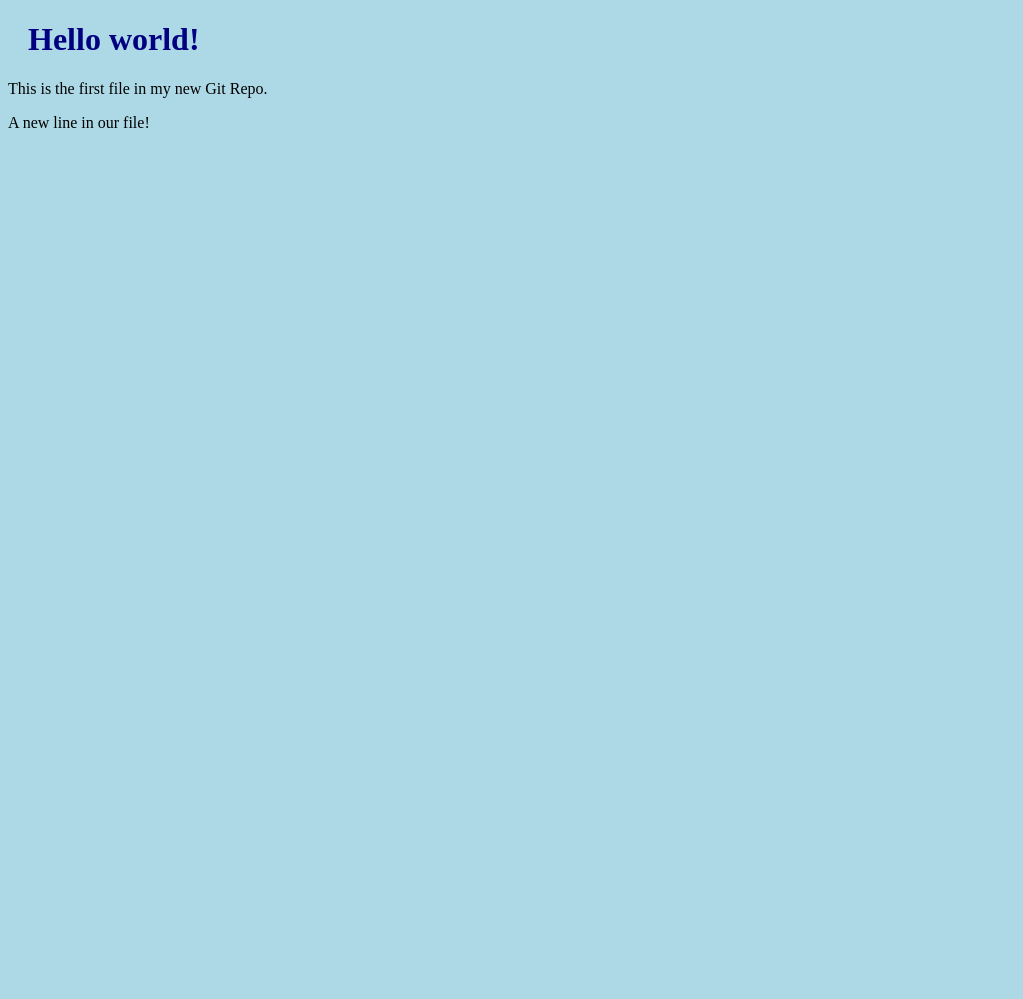
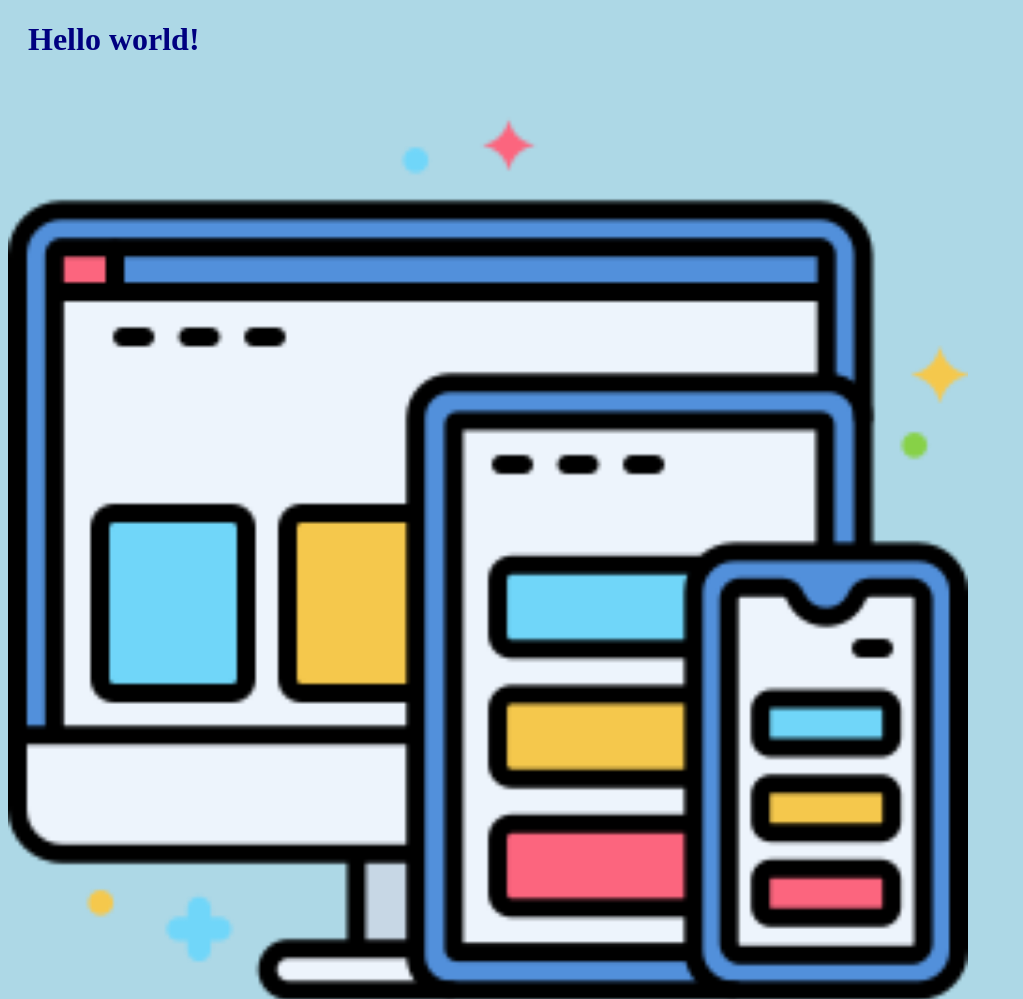
Before and after one commit to iClay1998/hello-world, a plain HTML site: page index.html in a window 1280 px wide. Shown: the top 999 px of the page, without its empty margins (0-1023 px from the left). Before the commit the page ends 800 px from the top, so only its background shows below. Drawn offline with Linux system fonts and the light colour scheme.

Commit message:
Added image to Hello World

```diff
--- a/index.html
+++ b/index.html
@@ -6,6 +6,13 @@
   </head>
   <body>
     <h1>Hello world!</h1>
+    <div>
+      <img
+        src="responsive-design.png"
+        alt="Hello World from Space"
+        style="width: 100%; max-width: 960px"
+      />
+    </div>
     <p>This is the first file in my new Git Repo.</p>
     <p>A new line in our file!</p>
   </body>
```
Also changed, not shown: responsive-design.png (added).
